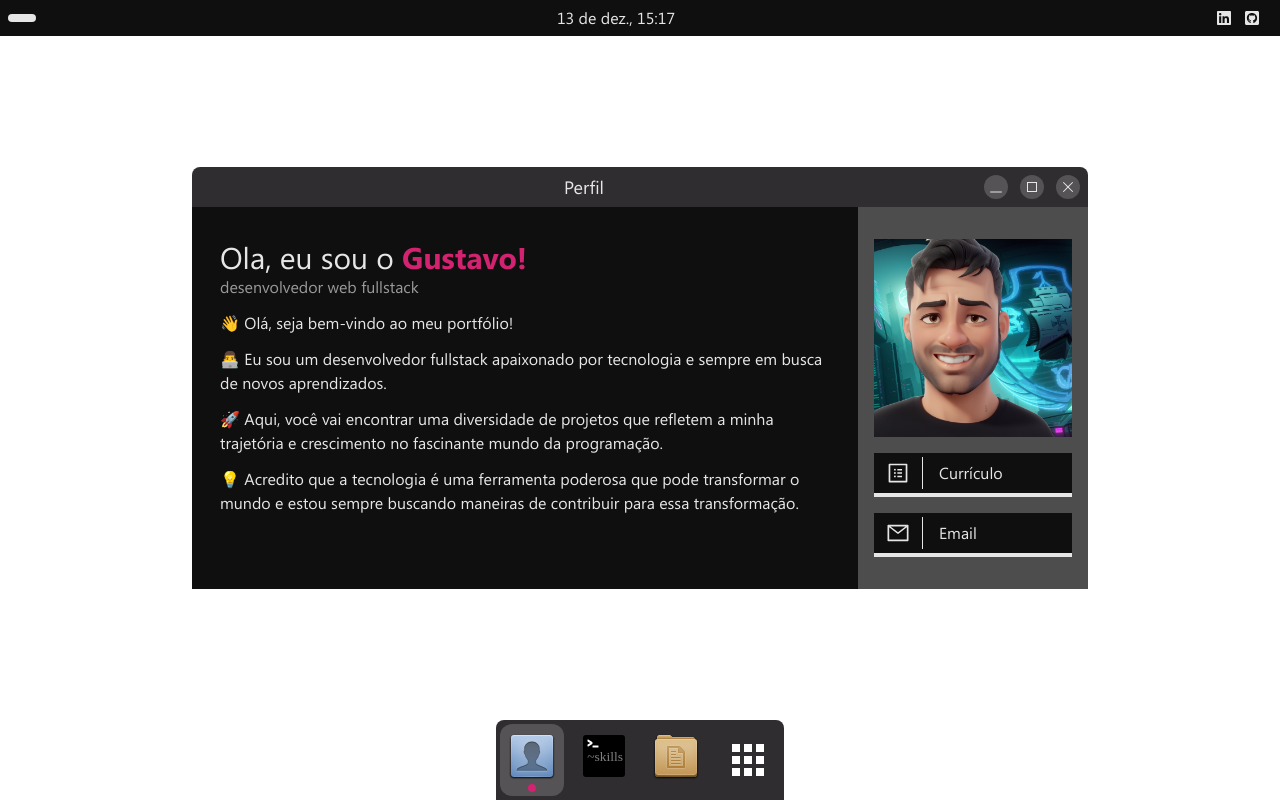
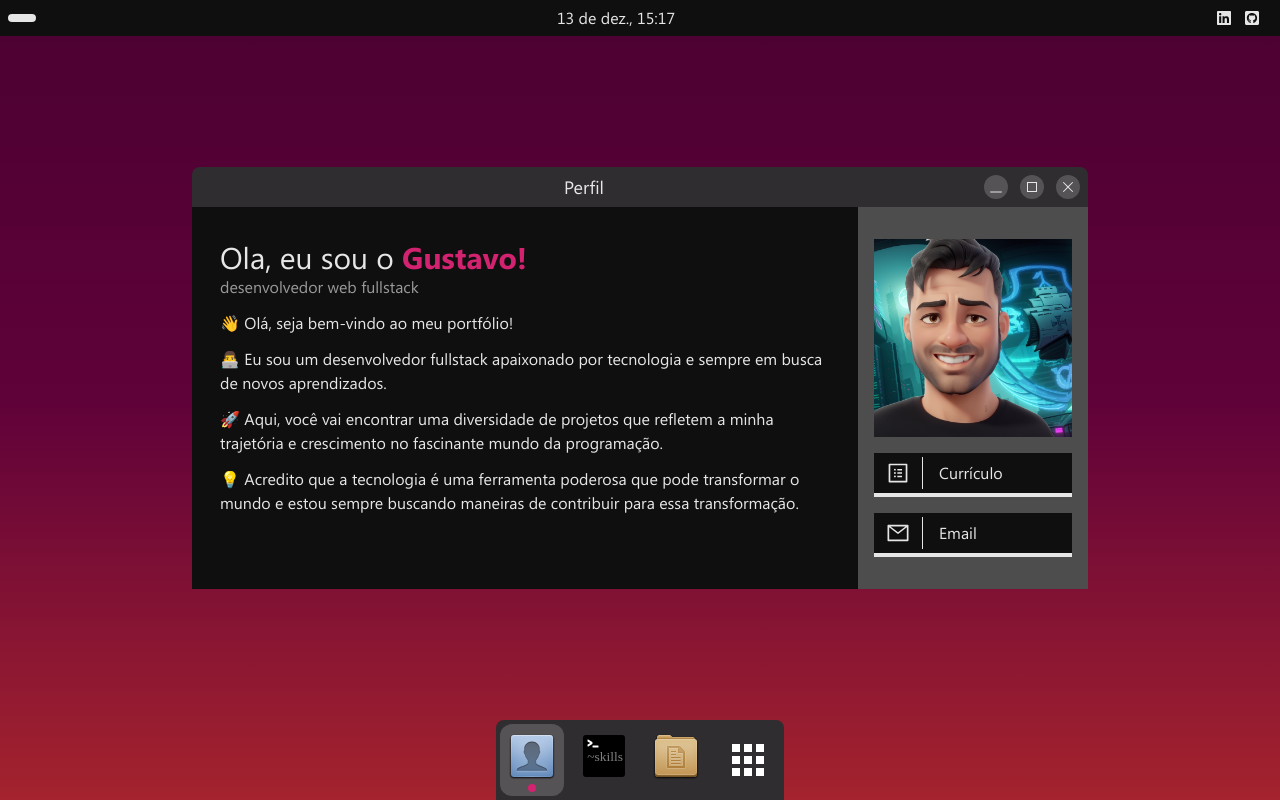
Before and after one commit to gstvcampos/portfolio, a Next.js app: page / in a window 1280 px wide. Built offline with nearby package versions, Linux system fonts and the light colour scheme.

Commit message:
fix: h-screen

```diff
--- a/src/app/globals.css
+++ b/src/app/globals.css
@@ -22,6 +22,11 @@ body {
   background: linear-gradient(to bottom, hsl(var(--top)), hsl(var(--middle)), hsl(var(--bottom)));
 }
 
+.h-screen {
+  height: 100vh;
+  height: calc(var(--vh, 1vh) * 100);
+}
+
 @font-face {
  font-family: 'Segoe UI Regular';
   font-style: normal;
--- a/src/app/layout.tsx
+++ b/src/app/layout.tsx
@@ -14,9 +14,7 @@ export default function RootLayout({ children }: { children: ReactNode }) {
   return (
     <html lang="en" className="!scroll-smooth">
       <body
-        className={
-          'absolute inset-0 overflow-hidden font-segoe text-txt-1 antialiased'
-        }
+        className={'h-screen overflow-hidden font-segoe text-txt-1 antialiased'}
       >
         <Header />
         <div className="flex h-[calc(100%-116px)] items-center justify-center overflow-hidden">
```
